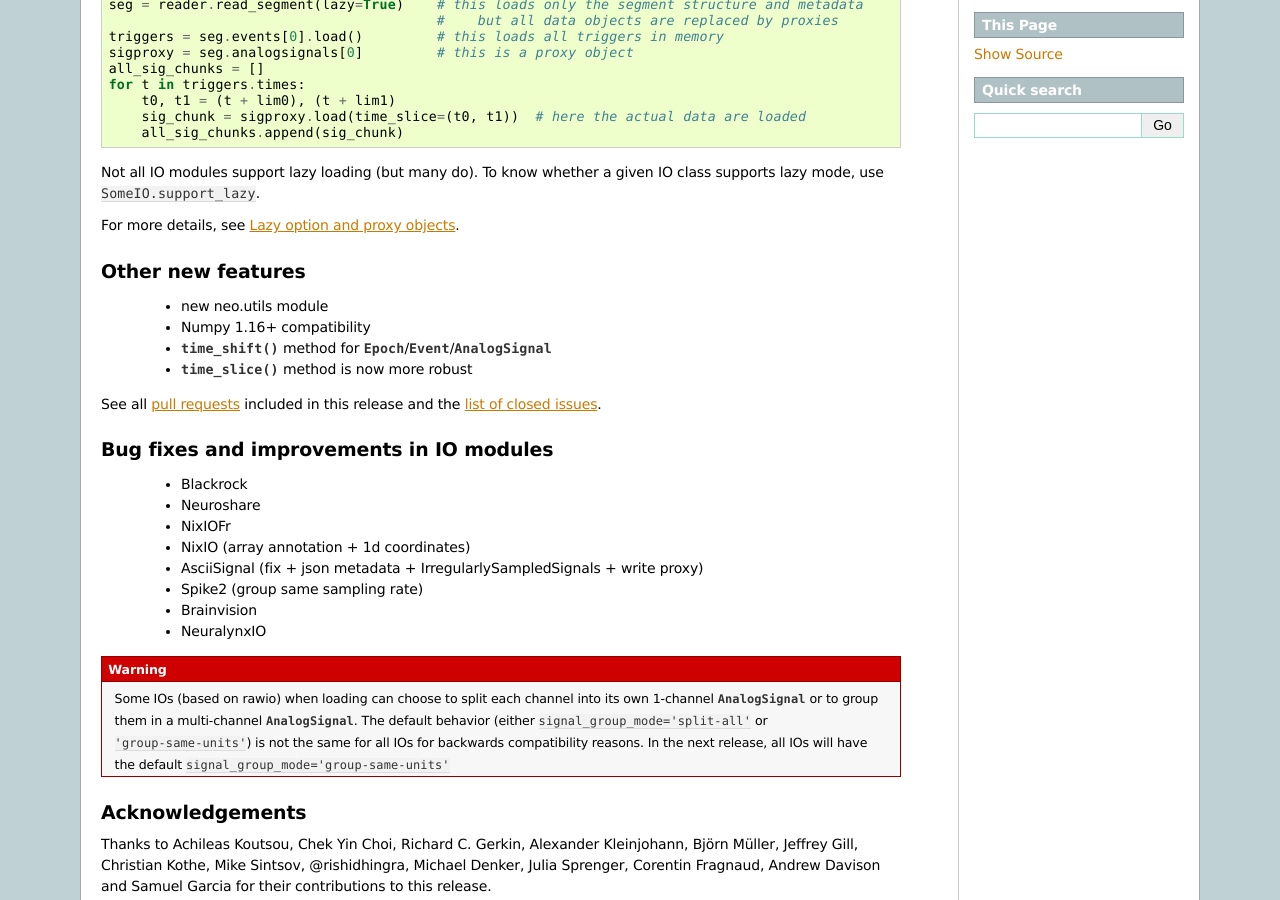
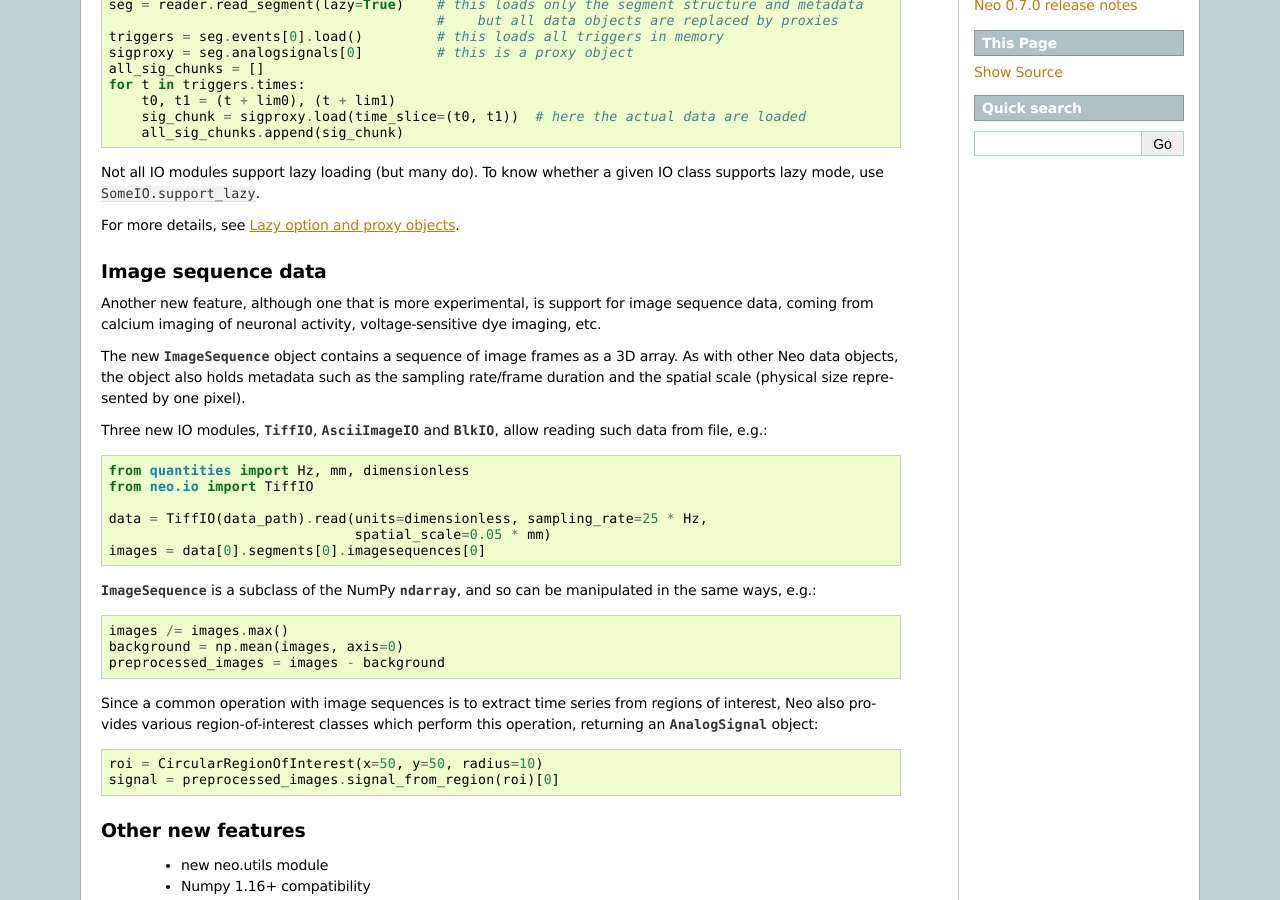
Before and after one commit to NeuralEnsemble/python-neo, a Sphinx documentation site: the page built from doc/source/releases/0.8.0.rst, in a window 1280 px wide and 900 px high, scrolled down 358 px. Built offline with Sphinx 7.4.7, drawn with Linux system fonts in a browser that asks for light colours; pages that are not in the unit, such as notebooks, are missing from menus.

Commit message:
Add information on ImageSequence to release notes

```diff
--- a/doc/source/releases/0.8.0.rst
+++ b/doc/source/releases/0.8.0.rst
@@ -31,6 +31,41 @@
 use ``SomeIO.support_lazy``.
 
 For more details,  see :ref:`section-lazy`.
+
+Image sequence data
+-------------------
+
+Another new feature, although one that is more experimental, is support for image sequence data,
+coming from calcium imaging of neuronal activity, voltage-sensitive dye imaging, etc.
+
+The new :class:`ImageSequence` object contains a sequence of image frames as a 3D array.
+As with other Neo data objects, the object also holds metadata such as the sampling rate/frame duration
+and the spatial scale (physical size represented by one pixel).
+
+Three new IO modules, :class:`TiffIO`, :class:`AsciiImageIO` and :class:`BlkIO`, allow
+reading such data from file, e.g.::
+
+    from quantities import Hz, mm, dimensionless
+    from neo.io import TiffIO
+
+    data = TiffIO(data_path).read(units=dimensionless, sampling_rate=25 * Hz,
+                                  spatial_scale=0.05 * mm)
+    images = data[0].segments[0].imagesequences[0]
+
+:class:`ImageSequence` is a subclass of the NumPy :class:`ndarray`, and
+so can be manipulated in the same ways, e.g.::
+
+    images /= images.max()
+    background = np.mean(images, axis=0)
+    preprocessed_images = images - background
+
+Since a common operation with image sequences is to extract time series from regions of interest,
+Neo also provides various region-of-interest classes which perform this operation,
+returning an :class:`AnalogSignal` object::
+
+    roi = CircularRegionOfInterest(x=50, y=50, radius=10)
+    signal = preprocessed_images.signal_from_region(roi)[0]
+
 
 Other new features
 ------------------
```
